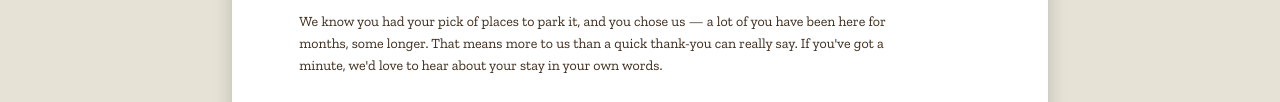
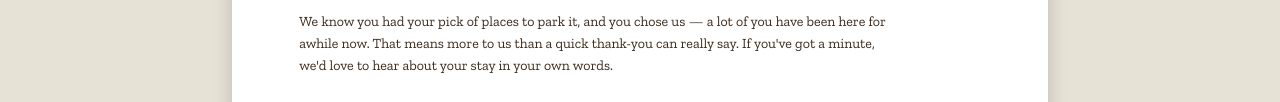
Before and after one commit to solidusbm/wagonwheel, a website: page admin/review-flyer.html in a window 1280 px wide. Shown: the part 307-409 px from the top of the page. Drawn offline with Linux system fonts and the light colour scheme.

Commit message:
Simplify the review flyer's opening line
"a lot of you have been here for months, some longer" -> "a lot of you
have been here for awhile now" -- shorter, same meaning.

```diff
--- a/admin/review-flyer.html
+++ b/admin/review-flyer.html
@@ -88,7 +88,7 @@
   <div class="eyebrow">For our current residents</div>
   <h1>You're the Reason This Feels Like Home</h1>
   <p class="thanks">We know you had your pick of places to park it, and you chose us &mdash;
-    a lot of you have been here for months, some longer. That means more to us than a quick
+    a lot of you have been here for awhile now. That means more to us than a quick
     thank-you can really say. If you've got a minute, we'd love to hear about your stay in your
     own words.</p>
 
```
